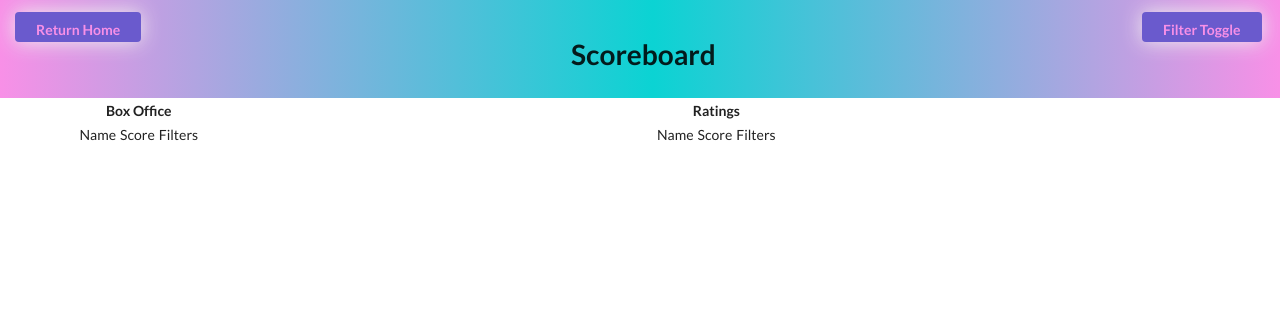
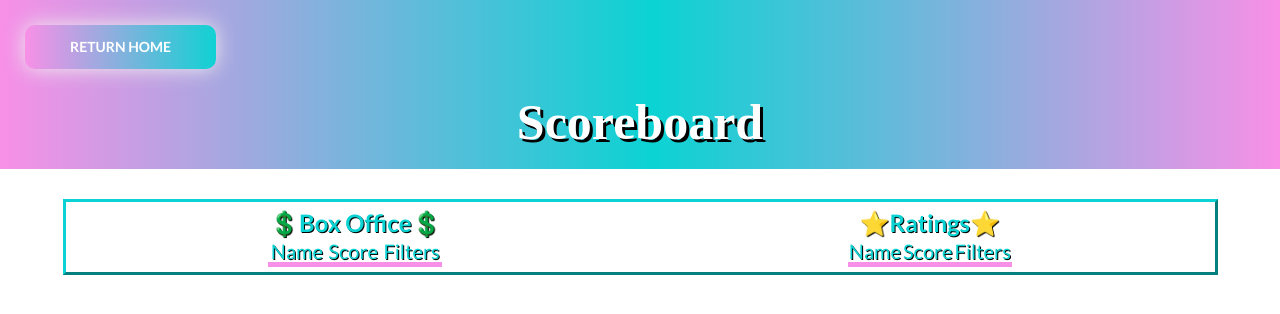
Before and after one commit to NicolasFlamel/Cinephiliac, a plain HTML site: page scoreboard.html in a window 1280 px wide. Drawn offline with nearby package versions, Linux system fonts and the light colour scheme; a web font is replaced by a local one.

Commit message:
updated css for all pages

```diff
--- a/assets/css/gameover.css
+++ b/assets/css/gameover.css
@@ -1,37 +1,58 @@
+@import 'https://fonts.googleapis.com/css?family=Fascinate+Inline';
+:root {
+    --blue: #0bd3d3;
+    --pink: #f890e7;
+    --title-font: 'Fascinate Inline';
+}
+
 h1 {
     text-align: center;
-}
-
-:root {
-    --height-text: 30px;
-    --height-img: 445px;
-    --miami-font: 'Fascinate Inline';
-    --blue: #0bd3d3;
-    --pink: #f890e7;
+    font-size: 50px;
+    text-shadow: 3px 3px black;
+    font-family: var(--title-font);
 }
 
 header {
     display: flex;
     justify-content: space-between;
     padding: 12px 15px 12px 15px;
+    color: white;
     background: rgb(11,11,11);
     background-image: linear-gradient(to right, var(--pink) 0%, var(--blue) 51%, var(--pink) 100%);
 }
-h2 {
-    margin-top: 20px!important;
-}
+
 h2, h3, section {
     text-align: center;
 }
-button {
-    height: 30px;
-    box-shadow: 0 0 20px #eee!important;
-    background-color: slateblue!important;
-    border-color: var(--pink)!important;
-    color: var(--pink)!important;
+
+#score {
+    margin: 10px auto;
+    width: 50%;
+    background-image: linear-gradient(to right, var(--pink) 0%, var(--blue) 51%, var(--pink) 100%);
+    background-size: 200% auto;
+    transition: 0.5s;
+    background-size: 200% auto;
+    color: white;
+    box-shadow: 0 0 20px #eee;
+    border-radius: 10px;
 }
-button:hover {
-    background-color: slateblue!important;
-    border-color: var(--blue)!important;
-    color: var(--blue)!important;
+
+#back-btn, #scoreboard-btn, .ui.button {
+    background-image: linear-gradient(to right, var(--pink) 0%, var(--blue) 51%, var(--pink) 100%);
+    margin: 10px;
+    padding: 15px 45px;
+    text-align: center;
+    text-transform: uppercase;
+    transition: 0.5s;
+    background-size: 200% auto;
+    color: white;
+    box-shadow: 0 0 20px #eee;
+    border-radius: 10px;
+    display: block;
 }
+
+#back-btn:hover, #scoreboard-btn:hover, #save-btn:hover {
+    background-position: right center;
+    color: #fff;
+    text-decoration: none;
+}
--- a/assets/css/gamepage.css
+++ b/assets/css/gamepage.css
@@ -1,9 +1,6 @@
-@import 'https://fonts.googleapis.com/css?family=Fascinate+Inline';
-
 :root {
     --height-text: 30px;
     --height-img: 445px;
-    --miami-font: 'Fascinate Inline';
     --blue: #0bd3d3;
     --pink: #f890e7;
 }
@@ -12,7 +9,7 @@ header {
     display: flex;
     justify-content: space-between;
     padding: 12px 15px 12px 15px;
-    background: rgb(11,11,11);
+    background: rgb(11, 11, 11);
     background-image: linear-gradient(to right, var(--pink) 0%, var(--blue) 51%, var(--pink) 100%);
 }
 
--- a/assets/css/index.css
+++ b/assets/css/index.css
@@ -1,21 +1,25 @@
-.genre-options, .decade-options {
-    max-width: 500px;
-}
+@import 'https://fonts.googleapis.com/css?family=Fascinate+Inline';
+
 :root {
+    --blue: #0bd3d3;
+    --pink: #f890e7;
     --height-text: 30px;
     --height-img: 445px;
-    --miami-font: 'Fascinate Inline';
-    --blue: #0bd3d3;
-    --pink: #f890e7;
+    --title-font: 'Fascinate Inline';
 }
+
 h1 {
+    color: white;
+    font-family: var(--title-font);
+    text-shadow: 3px 3px black;
+    font-size: 50px;
     text-align: center;
+    padding: 10px;
 }
+
+h1,
 header {
-    text-align: right;
-}
-h1, header {
-    background: rgb(11,11,11);
+    background: rgb(11, 11, 11);
     background-image: linear-gradient(to right, var(--pink) 0%, var(--blue) 51%, var(--pink) 100%);
 }
 
@@ -23,22 +27,38 @@ header {
     display: flex;
     justify-content: end;
     padding: 12px 15px 12px 15px;
+    text-align: right;
 }
 
-button {
-    height: 30px;
-    box-shadow: 0 0 20px #eee!important;
-    background-color: slateblue!important;
-    border-color: var(--pink)!important;
-    color: var(--pink)!important;
+.genre-options,
+.decade-options {
+    max-width: 500px;
 }
-button:hover {
-    background-color: slateblue!important;
-    border-color: var(--blue)!important;
-    color: var(--blue)!important;
-}
+
 section {
-    display:flex;
+    display: flex;
     justify-content: center;
     align-items: center;
 }
+
+.ui.button.game-btn,
+#scoreboard-btn {
+    background-image: linear-gradient(to right, var(--pink) 0%, var(--blue) 51%, var(--pink) 100%);
+    margin: 10px;
+    padding: 15px 45px;
+    text-align: center;
+    text-transform: uppercase;
+    transition: 0.5s;
+    background-size: 200% auto;
+    color: white;
+    box-shadow: 0 0 20px #eee;
+    border-radius: 10px;
+    display: block;
+}
+
+.game-btn:hover,
+#scoreboard-btn:hover {
+    background-position: right center;
+    color: #fff;
+    text-decoration: none;
+}
--- a/assets/css/scoreboard.css
+++ b/assets/css/scoreboard.css
@@ -1,32 +1,67 @@
+@import 'https://fonts.googleapis.com/css?family=Fascinate+Inline';
+
+:root {
+    --blue: #0bd3d3;
+    --pink: #f890e7;
+    --title-font: 'Fascinate Inline';
+}
+
 h1 {
+    font-family: var(--title-font);
+    text-shadow: 3px 3px black;
+    font-size: 50px;
     text-align: center;
 }
 
-:root {
-    --height-text: 30px;
-    --height-img: 445px;
-    --miami-font: 'Fascinate Inline';
-    --blue: #0bd3d3;
-    --pink: #f890e7;
-}
-
 header {
-    display: flex;
-    justify-content: space-between;
-    padding: 12px 15px 12px 15px;
+    padding: 15px;
+    color: white;
     background: rgb(11,11,11);
     background-image: linear-gradient(to right, var(--pink) 0%, var(--blue) 51%, var(--pink) 100%);
 }
 
-button {
-    height: 30px;
-    box-shadow: 0 0 20px #eee!important;
-    background-color: slateblue!important;
-    border-color: var(--pink)!important;
-    color: var(--pink)!important;
+.ui.grid.container {
+    margin: 30px;
+    justify-content: space-around;
+    border: outset var(--blue);
 }
-button:hover {
-    background-color: slateblue!important;
-    border-color: var(--blue)!important;
-    color: var(--blue)!important;
+
+table {
+    border-collapse: collapse;
+    margin: 5px;
 }
+
+th, td {
+    color: var(--blue);
+    text-shadow: 1px 1px black;
+}
+
+tbody > tr {
+    border-bottom: solid var(--pink) 5px;
+}
+
+td {
+    margin: 10px;
+    font-size: 20px;
+    text-align: center;
+}
+
+#back-btn, #scoreboard-btn {
+    background-image: linear-gradient(to right, var(--pink) 0%, var(--blue) 51%, var(--pink) 100%);
+    margin: 10px;
+    padding: 15px 45px;
+    text-align: center;
+    text-transform: uppercase;
+    transition: 0.5s;
+    background-size: 200% auto;
+    color: white;
+    box-shadow: 0 0 20px #eee;
+    border-radius: 10px;
+    display: block;
+}
+
+.game-btn:hover, #scoreboard-btn:hover {
+    background-position: right center;
+    color: #fff;
+    text-decoration: none;
+}
--- a/assets/js/index.js
+++ b/assets/js/index.js
@@ -8,9 +8,7 @@ function onLoad() {
         gameBtnEL[i].addEventListener('click', navigateToGame)
     }
 
-    $('.ui.dropdown').dropdown({
-        clearable: true
-    });
+    $('.ui.dropdown').dropdown();
 }
 
 function navigateToGame(event) {
--- a/assets/js/scoreboard.js
+++ b/assets/js/scoreboard.js
@@ -39,11 +39,6 @@ function goHome(event) {
     window.location.replace(url);
 }
 
-function toggleFilters(event) {
-
-}
-
 document.getElementById('back-btn').addEventListener('click', goHome);
-document.getElementById('toggle-btn').addEventListener('click', toggleFilters);
 
 onLoad();
--- a/scoreboard.html
+++ b/scoreboard.html
@@ -12,15 +12,13 @@
     <header>
         <nav><button type="button" id="back-btn" class="ui button">Return Home</button></nav>
         <h1>Scoreboard</h1>
-        <button type="button" id="toggle-btn" class="ui toggle button">Filter Toggle</button>
-        <!-- add active class to toggle -->
     </header>
     <main>
         <section class="ui grid container">
-            <table id="box-office-table" class="eight wide column">
+            <table id="box-office-table">
                 <thead>
                     <tr>
-                        <th colspan="3">Box Office</th>
+                        <th colspan="3"><h2>💲Box Office💲</h2></th>
                     </tr>
                 </thead>
                 <tbody>
@@ -31,10 +29,10 @@
                     </tr>
                 </tbody>
             </table>
-            <table id="ratings-table" class="eight wide column">
+            <table id="ratings-table">
                 <thead>
                     <tr>
-                        <th colspan="3">Ratings</th>
+                        <th colspan="3"><h2>⭐Ratings⭐</h2></th>
                     </tr>
                 </thead>
                 <tbody>
```
Also changed, not shown: gameover.html (+9 -9 lines), index.html (+1 -1 lines).
